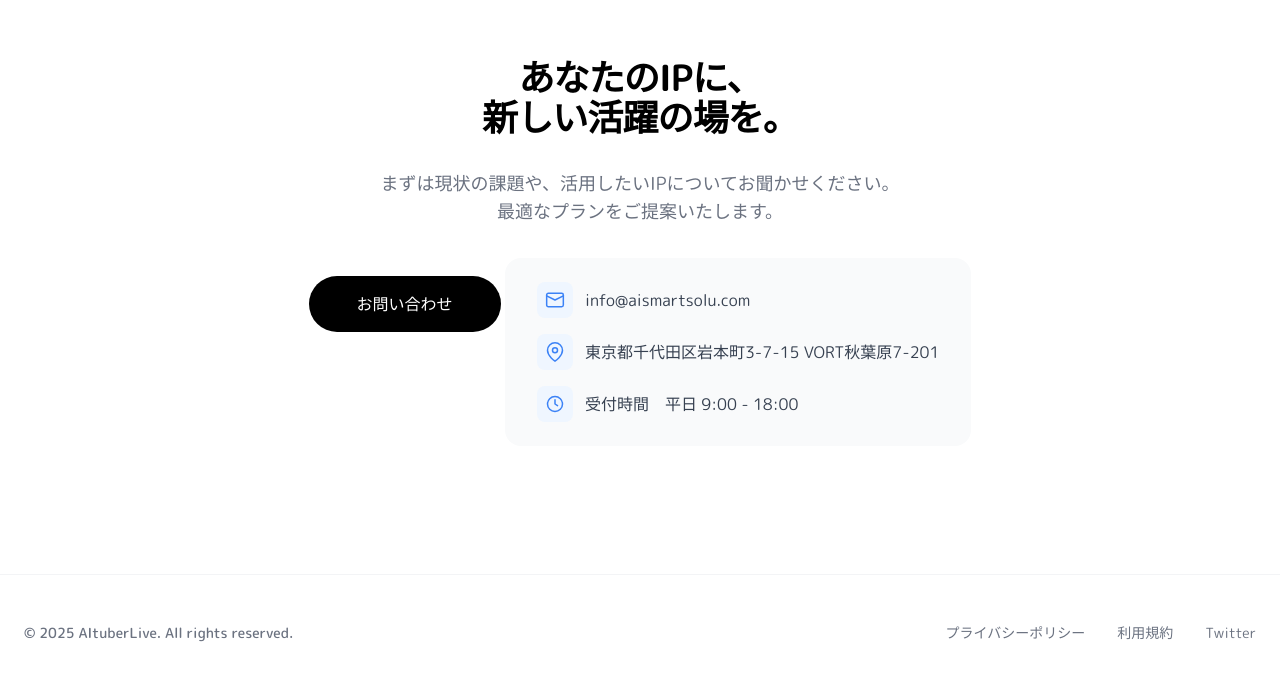
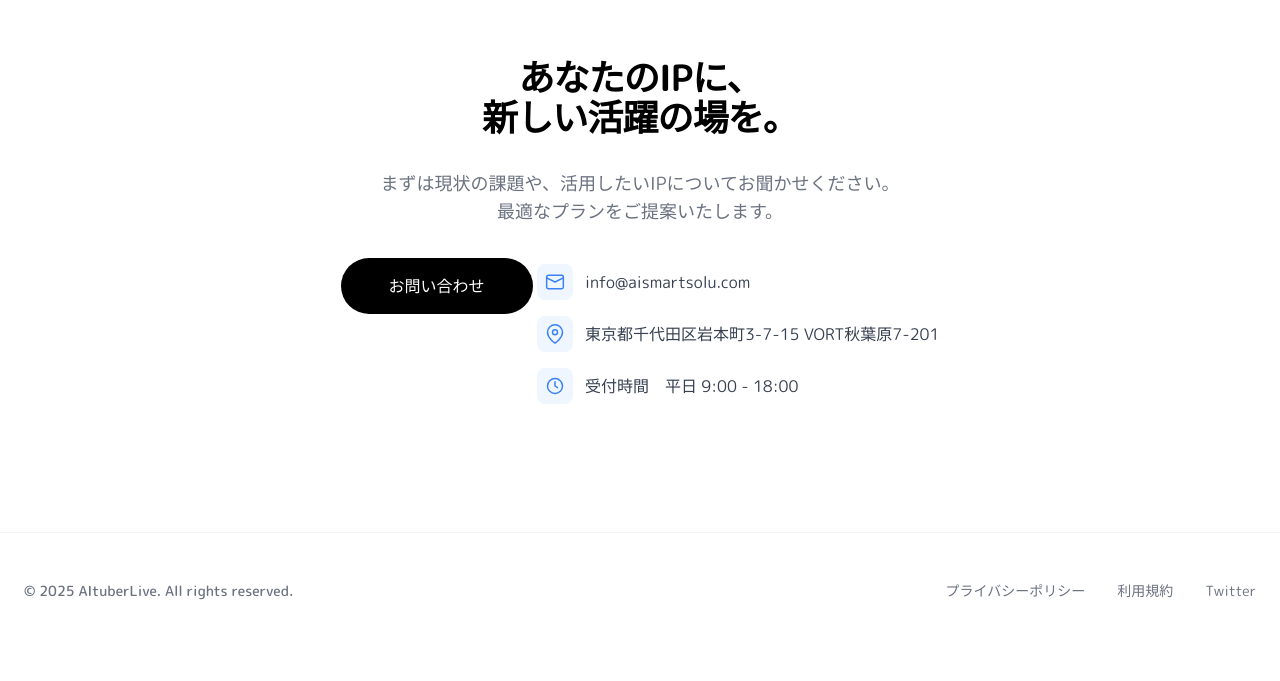
Before and after one commit to AISmart-Solutions/aituberlive-lp, a plain HTML site: page index.html in a window 1280 px wide. Shown: the part 4679-5360 px from the top of the page. After the commit the page ends 5328 px from the top, so only its background shows below. Drawn offline with nearby package versions, Linux system fonts and the light colour scheme.

Commit message:
Remove background card from contact info block
Co-Authored-By: Claude Opus 4.8 <noreply@anthropic.com>

```diff
--- a/index.html
+++ b/index.html
@@ -252,7 +252,7 @@
       <a href="mailto:info@aismartsolu.com?subject=AItuberLive%20お問い合わせ" class="inline-flex items-center justify-center bg-black hover:bg-gray-800 text-white h-14 px-12 rounded-full text-base transition-all duration-300 hover:scale-105">
         お問い合わせ
       </a>
-      <div class="inline-flex flex-col gap-4 text-left bg-gray-50 rounded-2xl px-8 py-6 mt-4">
+      <div class="inline-flex flex-col gap-4 text-left mt-6">
         <a href="mailto:info@aismartsolu.com" class="flex items-center gap-3 text-gray-700 hover:text-black transition-colors">
           <span class="w-9 h-9 rounded-lg bg-blue-50 flex items-center justify-center text-blue-500 shrink-0"><svg class="w-5 h-5" fill="none" viewBox="0 0 24 24" stroke="currentColor" stroke-width="1.8" stroke-linecap="round" stroke-linejoin="round"><rect x="2" y="4" width="20" height="16" rx="2"/><path d="m22 7-10 5L2 7"/></svg></span>
           info@aismartsolu.com
```
